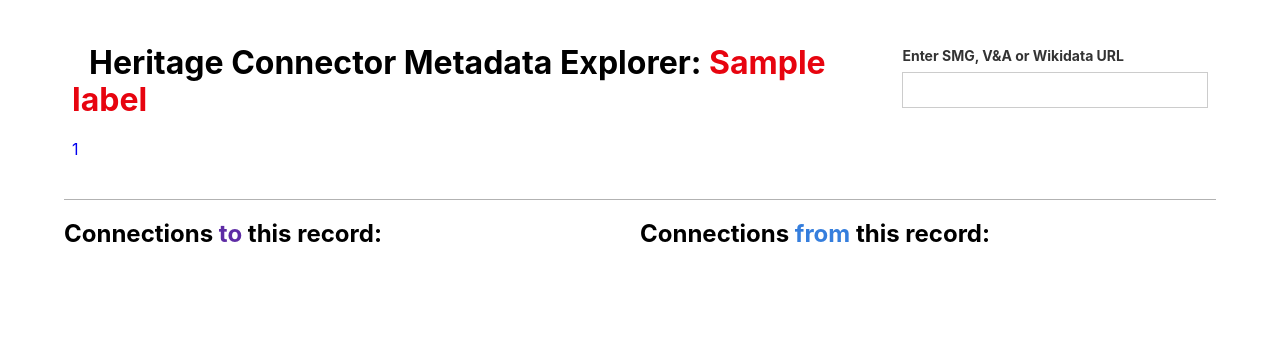
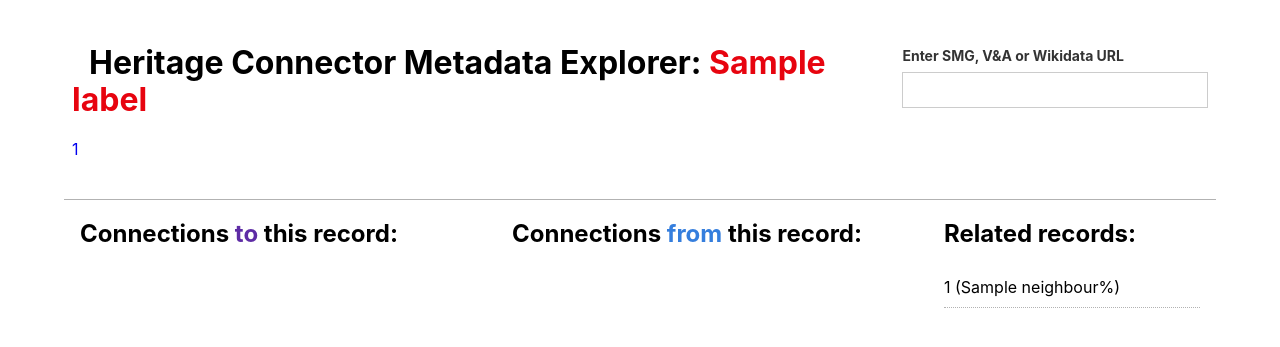
Before and after one commit to TheScienceMuseum/heritage-connector-apis, a FastAPI app: template templates/connections.html in a window 1280 px wide. Shown: the top 347 px of the page. Run offline with FastAPI, Linux system fonts and the light colour scheme; the template is opened without the code that fills it: most values are stand-ins (such as "Sample title", 1, 10 or a date in 2020); parts of the project's set-up code (start-up, migrations or seed data) failed here and were passed over.

Commit message:
add related records column

```diff
--- a/main.py
+++ b/main.py
@@ -249,6 +249,36 @@
     return grouped_connections
 
 
+async def process_neighbours_output(neighbours: List[list]):
+    """
+    - convert distances to similarities
+    - convert URLs to links with labels and abbreviated URLs
+    """
+
+    labels_request = LabelsRequest(
+        uris=[i[0] for i in neighbours if i[0].startswith("http")]
+    )
+    uri_label_mapping = await get_labels(labels_request)
+
+    neighbours_out = []
+
+    for (neighbour_uri_or_literal, neighbour_distance) in neighbours:
+        neighbour_similarity_percent = round((1 - neighbour_distance) * 100, 1)
+
+        if neighbour_uri_or_literal.startswith("http") and (
+            neighbour_uri_or_literal in uri_label_mapping.keys()
+        ):
+            neighbour_display = f"<a href='?entity={utils.normaliseURI(neighbour_uri_or_literal)}'>{uri_label_mapping[neighbour_uri_or_literal]} [{utils.abbreviateURI(neighbour_uri_or_literal)}]</a>"
+        elif neighbour_uri_or_literal.startswith("http"):
+            neighbour_display = f"<a href='?entity={utils.normaliseURI(neighbour_uri_or_literal)}'>{utils.abbreviateURI(neighbour_uri_or_literal)}</a>"
+        else:
+            neighbour_display = neighbour_uri_or_literal
+
+        neighbours_out.append([neighbour_display, neighbour_similarity_percent])
+
+    return neighbours_out
+
+
 @app.get("/view_connections")
 async def view_connections_single_entity(entity: Optional[str] = None):
     """View HTML template showing connections to and from each entity in the request."""
@@ -297,13 +327,24 @@
     label_response = await get_labels(labels_request)
     ent_label = label_response[entity]
 
+    neighbours_request = NeighboursRequest(entities=[entity], k=30)
+    neighbours_response = await get_neighbours(neighbours_request)
+    neighbours_response_to_display = await process_neighbours_output(
+        neighbours_response[entity]
+    )
+
     connections = await get_connections(connections_request)
     connections_processed = flatten_connections_response(connections, entity)
     grouped_connections = group_flattened_connections(connections_processed)
 
     return templates.TemplateResponse(
         "connections.html",
-        {"request": grouped_connections, "id": entity, "label": ent_label},
+        {
+            "request": grouped_connections,
+            "neighbours": neighbours_response_to_display,
+            "id": entity,
+            "label": ent_label,
+        },
     )
 
 
--- a/templates/connections.html
+++ b/templates/connections.html
@@ -69,6 +69,14 @@
     </ul>
     {%- endmacro %}
 
+    {% macro printNeighbours(neighbours) -%}
+    <ul class="list pl0 measure-wide">
+        {% for n in neighbours %}
+            <li class="lh-copy pv2 ba bl-0 bt-0 br-0 b--dotted b--black-30"">{{n[0] | safe}} ({{n[1]}}%)</li>
+        {% endfor %}
+    </ul>
+    {%- endmacro %}
+
     <div class="pa3 pa5-ns pt3-ns sans-serif">
         <div class="header bb b--black-30" style="overflow:hidden;">
             <div class="fl w-70 pa2">
@@ -88,13 +96,19 @@
             </div>
         </div>
         <div class="list-container">
-            <div class="fl w-50">
+            <div class="fl w-75">
+            <div class="fl w-50 pa3 pt0">
             <h2>Connections <span class="purple">to</span> this record:</h2>
             {{printConnectionsTo(request['to'])}}
             </div>
-            <div class="fl w-50">
+            <div class="fl w-50 pa3 pt0">
             <h2>Connections <span class="blue">from</span> this record:</h2>
             {{printConnectionsFrom(request['from'])}}
+            </div>
+            </div>
+            <div class="fl w-25 pa3 pt0">
+            <h2>Related records:</h2>
+            {{printNeighbours(neighbours)}}
             </div>
         </div>
     </div>
```
